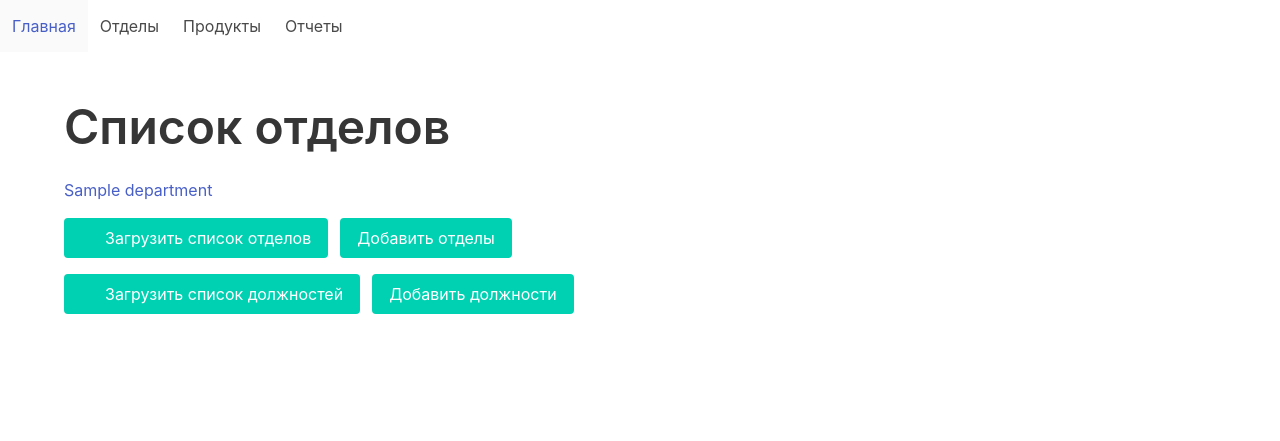
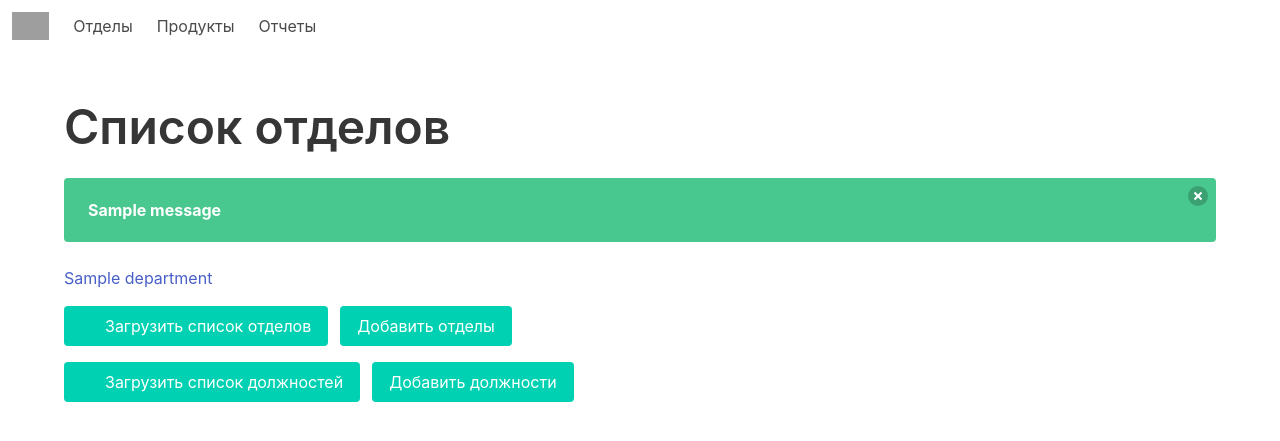
Before and after one commit to chongwu/django_rir, a Django app: page / in a window 1280 px wide. Shown: the top 441 px of the page. Run offline with Django 3.2, Linux system fonts and the light colour scheme; tables that the repository leaves empty hold one stand-in row (values such as "Sample post"); one stand-in notice (Sample message) is shown; parts of the project's set-up code (start-up, migrations or seed data) failed here and were passed over; some libraries are stand-ins or nearby versions; grey boxes are pictures that could not be loaded.

Commit message:
Add images and js in staticfiles. Add messages on upload lists.

```diff
--- /dev/null
+++ b/media/js/notification.js
@@ -0,0 +1,9 @@
+document.addEventListener('DOMContentLoaded', () => {
+  (document.querySelectorAll('.notification .delete') || []).forEach(($delete) => {
+    const $notification = $delete.parentNode;
+
+    $delete.addEventListener('click', () => {
+      $notification.parentNode.removeChild($notification);
+    });
+  });
+});
--- a/products/views.py
+++ b/products/views.py
@@ -1,5 +1,6 @@
 from django.shortcuts import render, redirect
 from openpyxl import load_workbook
+from django.contrib import messages
 
 from .models import Product, Project
 from staff.models import Person
@@ -39,6 +40,7 @@ def upload_products_list(request):
                         additional_info=sheet.cell(row=i, column=4).value,
                     ))
             Product.objects.bulk_create(rows)
+            messages.success(request, 'Список продуктов успешно загружен!')
     return redirect('products:all_products')
 
 
@@ -71,4 +73,5 @@ def upload_projects_list(request, product_id):
                         product_id=product_id
                     )
                     new_project.persons.add(*persons)
+            messages.success(request, 'Список проектов успешно загружен!')
     return redirect('products:view_product', product_id)
--- a/requirements.txt
+++ b/requirements.txt
@@ -1,6 +1,6 @@
 asgiref==3.3.1
 dj-database-url==0.5.0
-Django==3.1.5
+Django==3.1.6
 django-heroku==0.3.1
 et-xmlfile==1.0.1
 fontawesome-free==5.15.2
@@ -8,6 +8,6 @@ gunicorn==20.0.4
 jdcal==1.4.1
 openpyxl==3.0.6
 psycopg2==2.8.6
-pytz==2020.5
+pytz==2021.1
 sqlparse==0.4.1
 whitenoise==5.2.0
--- a/staff/views.py
+++ b/staff/views.py
@@ -8,6 +8,7 @@ from operator import attrgetter
 from openpyxl import Workbook, load_workbook
 from openpyxl.writer.excel import save_virtual_workbook
 from tempfile import NamedTemporaryFile
+from django.contrib import messages
 import os
 
 
@@ -58,6 +59,7 @@ def upload_questionnaire(request, person_id):
                     competence_val=sheet.cell(row=i, column=3).value if sheet.cell(row=i, column=3).value else 0,
                 ))
             QuestionnaireRow.objects.bulk_create(rows)
+            messages.success(request, 'Анкета сотрудника успешно загружена!')
     return redirect(person)
 
 
@@ -95,6 +97,7 @@ def upload_department_list(request):
                         name=cell_val,
                     ))
             Department.objects.bulk_create(rows)
+            messages.success(request, 'Отделы успешно загружены!')
     return redirect('staff:departments_list')
 
 
@@ -116,6 +119,7 @@ def upload_positions_list(request):
                     if finded_category:
                         competence_categories.append(finded_category)
                 new_position.competence_category.add(*competence_categories)
+        messages.success(request, 'Список должностей успешно загружен!')
     return redirect('staff:departments_list')
 
 
@@ -149,4 +153,5 @@ def upload_persons_list(request, department_id):
                             department_id=department_id,
                             date_start=start_date.strftime('%Y-%m-%d')
                         )
+        messages.success(request, 'Список сотрудников успешно загружен!')
     return redirect('staff:person_list', department_id)
--- /dev/null
+++ b/templates/messages/messages_list.html
@@ -0,0 +1,8 @@
+{% if messages %}
+    {% for message in messages %}
+        <div class="notification is-{{ message.tags }}">
+            <button class="delete"></button>
+            <b>{{ message }}</b>
+        </div>
+    {% endfor %}
+{% endif %}
--- a/templates/products/products/detail.html
+++ b/templates/products/products/detail.html
@@ -6,6 +6,7 @@
     <section class="section">
         <div class="container">
             <h1 class="title is-1">{{ product.name }}</h1>
+            {% include 'messages/messages_list.html' %}
             {% if product.region %}
                 <div class="field-container mb-4">
                     <div class="title is-5 mb-1">Регион</div>
--- a/templates/products/products/list.html
+++ b/templates/products/products/list.html
@@ -6,6 +6,7 @@
     <section class="section">
         <div class="container">
             <h1 class="title is-1">Список продуктов</h1>
+            {% include 'messages/messages_list.html' %}
             {% if products %}
                 <ul>
                 {% for product in products %}
--- a/templates/staff/base.html
+++ b/templates/staff/base.html
@@ -5,13 +5,15 @@
     <meta charset="UTF-8">
     <meta name="viewport" content="width=device-width, initial-scale=1">
     <title>{% block title %}{% endblock %}</title>
-    <link rel="stylesheet" href="https://cdn.jsdelivr.net/npm/bulma@0.9.0/css/bulma.min.css">
+    <link rel="stylesheet" href="https://cdn.jsdelivr.net/npm/bulma@0.9.2/css/bulma.min.css">
     <link href="{% static 'fontawesome_free/css/all.min.css' %}" rel="stylesheet" type="text/css">
-    <script src="{% static 'fontawesome_free/js/all.min.js' %}"></script>
 </head>
 <body>
     <nav class="navbar" role="navigation" aria-label="main navigation">
       <div class="navbar-brand">
+        <a class="navbar-item" href="/">
+          <img src="{% static 'images/rosatom_logo.png' %}">
+        </a>
         <a role="button" class="navbar-burger burger" aria-label="menu" aria-expanded="false" data-target="navbarBasicExample">
           <span aria-hidden="true"></span>
           <span aria-hidden="true"></span>
@@ -21,9 +23,6 @@
 
       <div id="navbarBasicExample" class="navbar-menu">
         <div class="navbar-start">
-          <a href="{% url 'staff:departments_list' %}" class="navbar-item">
-            Главная
-          </a>
           <a href="{% url 'staff:departments_list' %}" class="navbar-item">
             Отделы
           </a>
@@ -37,5 +36,9 @@
       </div>
     </nav>
     {% block content %}{% endblock %}
+    {% block scripts %}
+        <script type="text/javascript" src="{% static 'fontawesome_free/js/all.min.js' %}"></script>
+        <script type="text/javascript" src="{% static 'js/notification.js' %}"></script>
+    {% endblock %}
 </body>
 </html>
--- a/templates/staff/department/list.html
+++ b/templates/staff/department/list.html
@@ -6,6 +6,7 @@
     <section class="section">
         <div class="container">
             <h1 class="title is-1">Список отделов</h1>
+            {% include 'messages/messages_list.html' %}
             {% if departments %}
                 <ul>
                 {% for department in departments %}
--- a/templates/staff/person/detail.html
+++ b/templates/staff/person/detail.html
@@ -6,6 +6,7 @@
     <section class="section">
         <div class="container">
             <h1 class="title is-1">{{ person.fio }} - {{ person.current_position }}</h1>
+            {% include 'messages/messages_list.html' %}
             {% if rows %}
                 <h4 class="title is-4">Компетенции сотрудника:</h4>
                  <p>
--- a/templates/staff/person/list.html
+++ b/templates/staff/person/list.html
@@ -6,6 +6,7 @@
     <section class="section">
         <div class="container">
             <h1 class="title is-1">{{ department.name }} - список сотрудников</h1>
+            {% include 'messages/messages_list.html' %}
             {% if persons %}
                 <ul>
                 {% for person in persons %}
```
Also changed, not shown: myrir/settings.py (+4 -3 lines), 4 other files.
